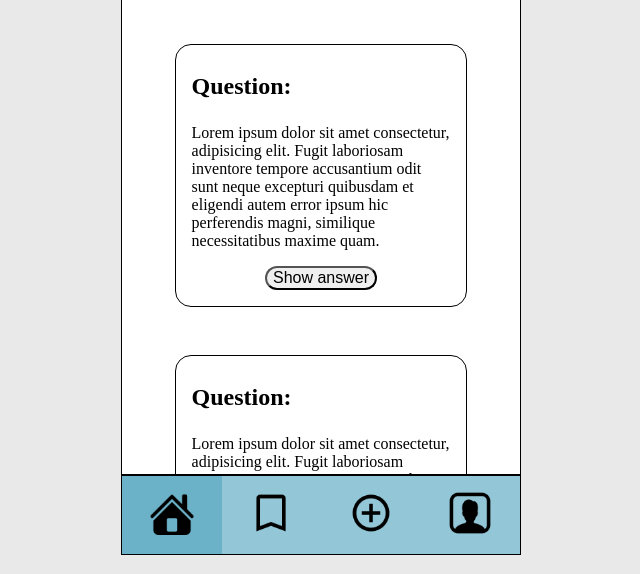
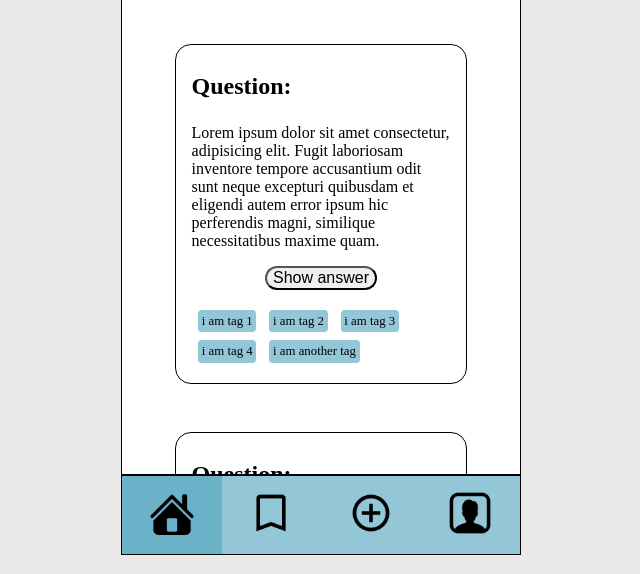
Before and after one commit to ThomasF85/my-quiz-app, a website: page index.html in a window 1280 px wide. Shown: the part 165-739 px from the top of the page, without its empty margins (319-959 px from the left). Drawn offline with Linux system fonts and the light colour scheme.

Commit message:
add taglist component

```diff
--- a/components/card/card.css
+++ b/components/card/card.css
@@ -1,3 +1,5 @@
+@import "../taglist/taglist.css";
+
 .card {
   width: 80%;
   border: 1px solid black;
--- /dev/null
+++ b/components/taglist/taglist.css
@@ -0,0 +1,16 @@
+.taglist {
+  display: flex;
+  flex-wrap: wrap;
+  list-style-type: none;
+  padding: 0;
+  margin-bottom: 0em;
+}
+
+.taglist__item {
+  font-size: 0.8em;
+  display: inline-block;
+  background-color: #93c6d6;
+  margin: 0.3em 0.5em;
+  padding: 0.3em;
+  border-radius: 0.3em;
+}
--- a/index.html
+++ b/index.html
@@ -25,6 +25,13 @@
           similique necessitatibus maxime quam.
         </p>
         <button class="card__button">Show answer</button>
+        <ul class="taglist">
+          <li class="taglist__item">i am tag 1</li>
+          <li class="taglist__item">i am tag 2</li>
+          <li class="taglist__item">i am tag 3</li>
+          <li class="taglist__item">i am tag 4</li>
+          <li class="taglist__item">i am another tag</li>
+        </ul>
       </section>
       <section class="card">
         <p class="card__heading">Question:</p>
@@ -35,6 +42,13 @@
           similique necessitatibus maxime quam.
         </p>
         <button class="card__button">Show answer</button>
+        <ul class="taglist">
+          <li class="taglist__item">i am tag 1</li>
+          <li class="taglist__item">i am tag 2</li>
+          <li class="taglist__item">i am tag 3</li>
+          <li class="taglist__item">i am tag 4</li>
+          <li class="taglist__item">i am another tag</li>
+        </ul>
       </section>
       <section class="card">
         <p class="card__heading">Question:</p>
@@ -45,6 +59,13 @@
           similique necessitatibus maxime quam.
         </p>
         <button class="card__button">Show answer</button>
+        <ul class="taglist">
+          <li class="taglist__item">i am tag 1</li>
+          <li class="taglist__item">i am tag 2</li>
+          <li class="taglist__item">i am tag 3</li>
+          <li class="taglist__item">i am tag 4</li>
+          <li class="taglist__item">i am another tag</li>
+        </ul>
       </section>
       <section class="card">
         <p class="card__heading">Question:</p>
@@ -55,6 +76,13 @@
           similique necessitatibus maxime quam.
         </p>
         <button class="card__button">Show answer</button>
+        <ul class="taglist">
+          <li class="taglist__item">i am tag 1</li>
+          <li class="taglist__item">i am tag 2</li>
+          <li class="taglist__item">i am tag 3</li>
+          <li class="taglist__item">i am tag 4</li>
+          <li class="taglist__item">i am another tag</li>
+        </ul>
       </section>
       <section class="card">
         <p class="card__heading">Question:</p>
@@ -65,6 +93,13 @@
           similique necessitatibus maxime quam.
         </p>
         <button class="card__button">Show answer</button>
+        <ul class="taglist">
+          <li class="taglist__item">i am tag 1</li>
+          <li class="taglist__item">i am tag 2</li>
+          <li class="taglist__item">i am tag 3</li>
+          <li class="taglist__item">i am tag 4</li>
+          <li class="taglist__item">i am another tag</li>
+        </ul>
       </section>
     </main>
     <footer>
```
Also changed, not shown: components/card/card.html (+7 -0 lines), components/taglist/taglist.html (added, +7 -0 lines), components/taglist/taglist.stories.js (added, +24 -0 lines).
